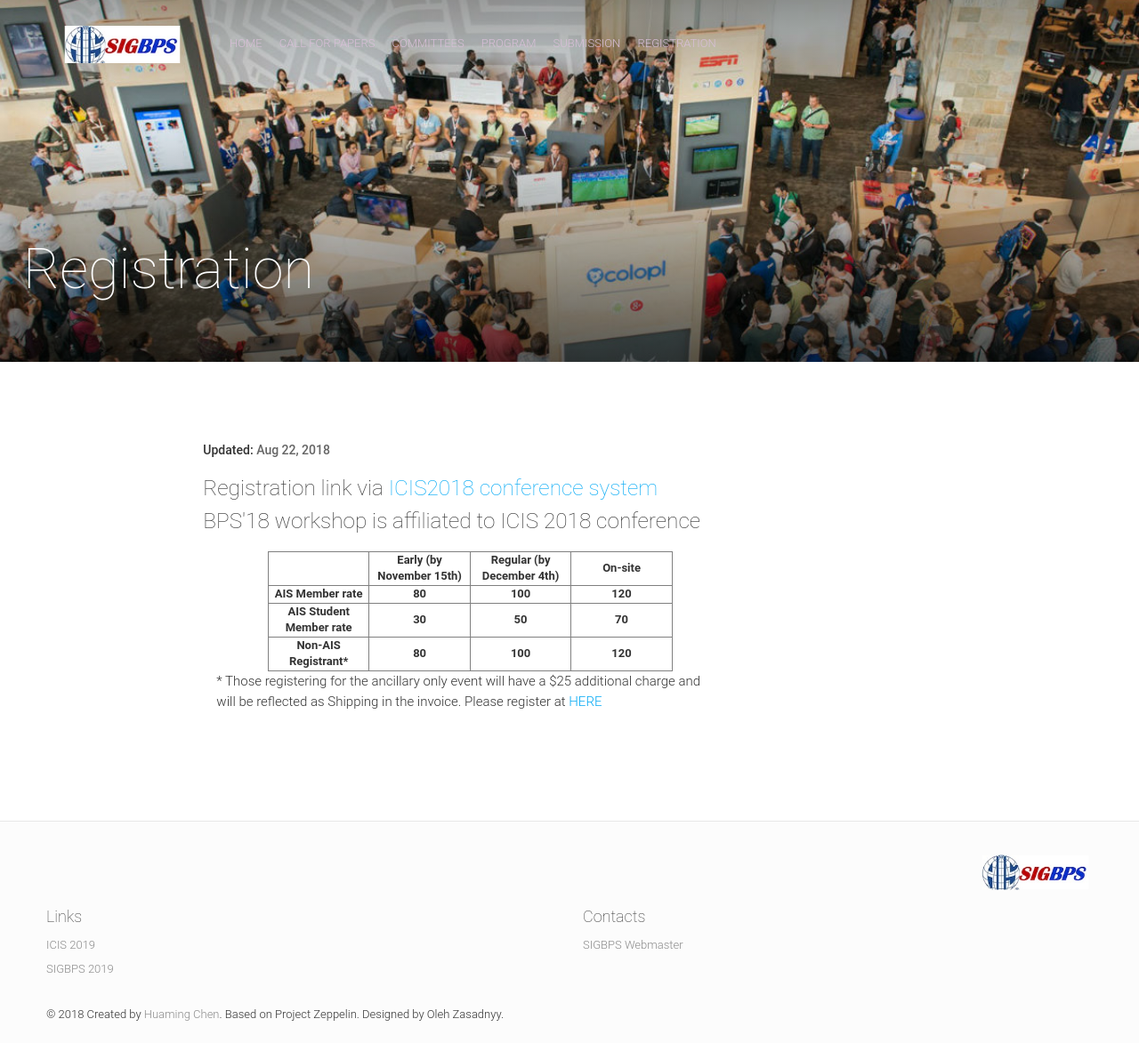
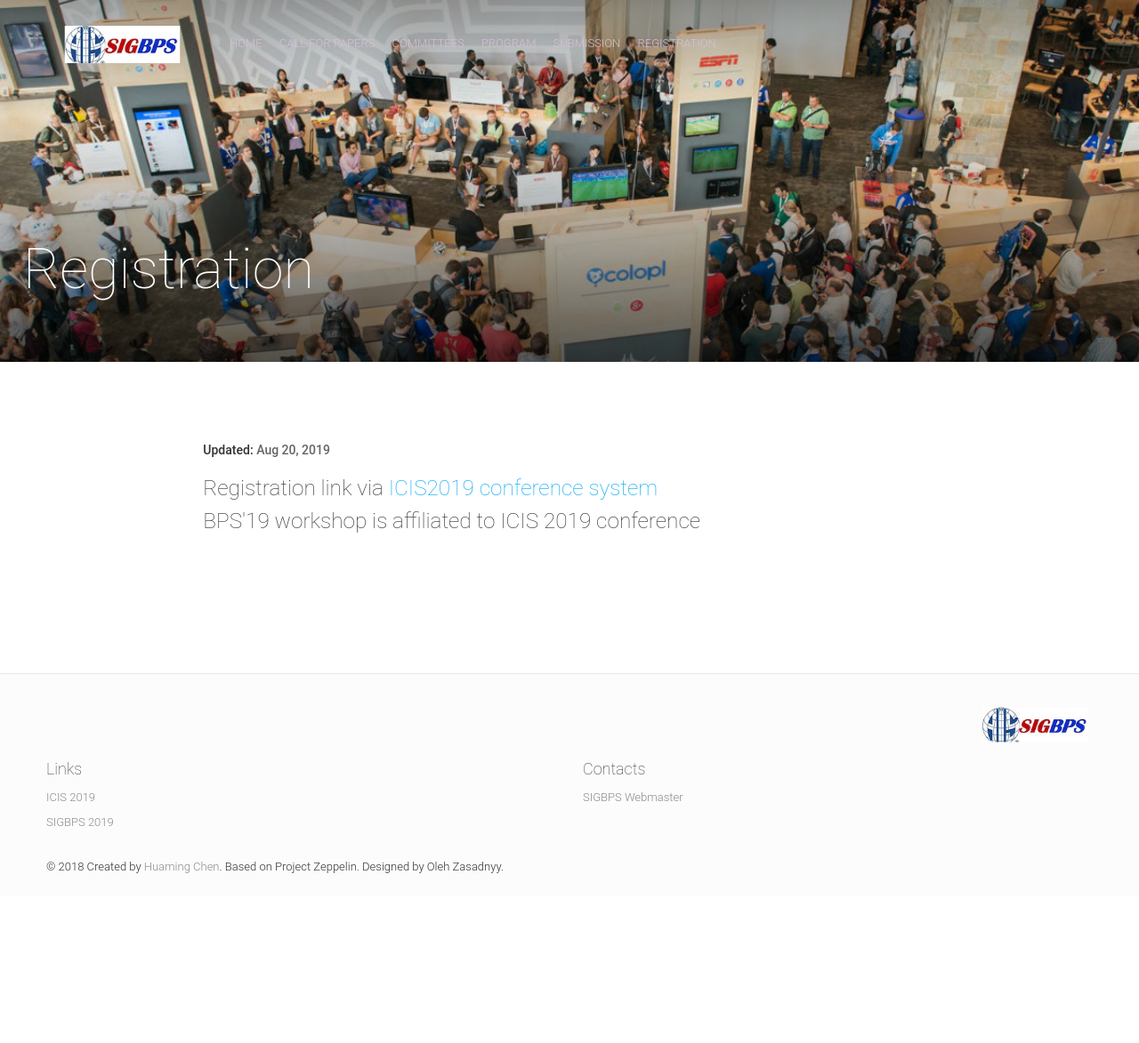
Before and after one commit to jayshanmis/jayshanmis.github.io, a Jekyll site: the page built from registration.html, in a window 1280 px wide and 1173 px high. Shown: the whole window at 89% size. Built offline with Jekyll 4.4.1, drawn with Linux system fonts in a browser that asks for light colours; nearby versions of some CDN libraries.

Commit message:
Update registration.html

```diff
--- a/_includes/registration.html
+++ b/_includes/registration.html
@@ -8,11 +8,12 @@
                         <div class="post-header">
                             <div class="published col-md-6 col-xs-6 pull-left">
                                 <span class="caption">Updated:</span>
-                                <span class="publish-date" itemprop="datePublished">Aug 22, 2018</span>
+                                <span class="publish-date" itemprop="datePublished">Aug 20, 2019</span>
                             </div>
                         </div>
-                        <p class="post-body"><h6>Registration link via <a href="https://icis2018.aisconferences.org/register/"> ICIS2018 conference system </a></h6></p>
-                        <p><h6>BPS'18 workshop is affiliated to ICIS 2018 conference</h6></p>
+                        <p class="post-body"><h6>Registration link via <a href="https://icis2019.aisconferences.org/register/"> ICIS2019 conference system </a></h6></p>
+                        <p><h6>BPS'19 workshop is affiliated to ICIS 2019 conference</h6></p>
+                        <!--
                         <div class="col-lg-10 col-lg-10 col-lg-offset-1 col-md-offset-1 col-sm-offset-1">
                         <table border="1" class="col-lg-10 text-center" width="100%" style="table-layout: fixed;"><h6>
                             <tr>
@@ -44,6 +45,7 @@
                         <div class="col-lg-10 col-lg-10">
                             <p><h7>* Those registering for the ancillary only event will have a $25 additional charge and will be reflected as Shipping in the invoice. Please register at <a href="https://aisnet.org/store/view_product.asp?id=12331251">HERE</a></h7></p>
                         </div>
+                        -->
                     </article>
 
             </div>
```
